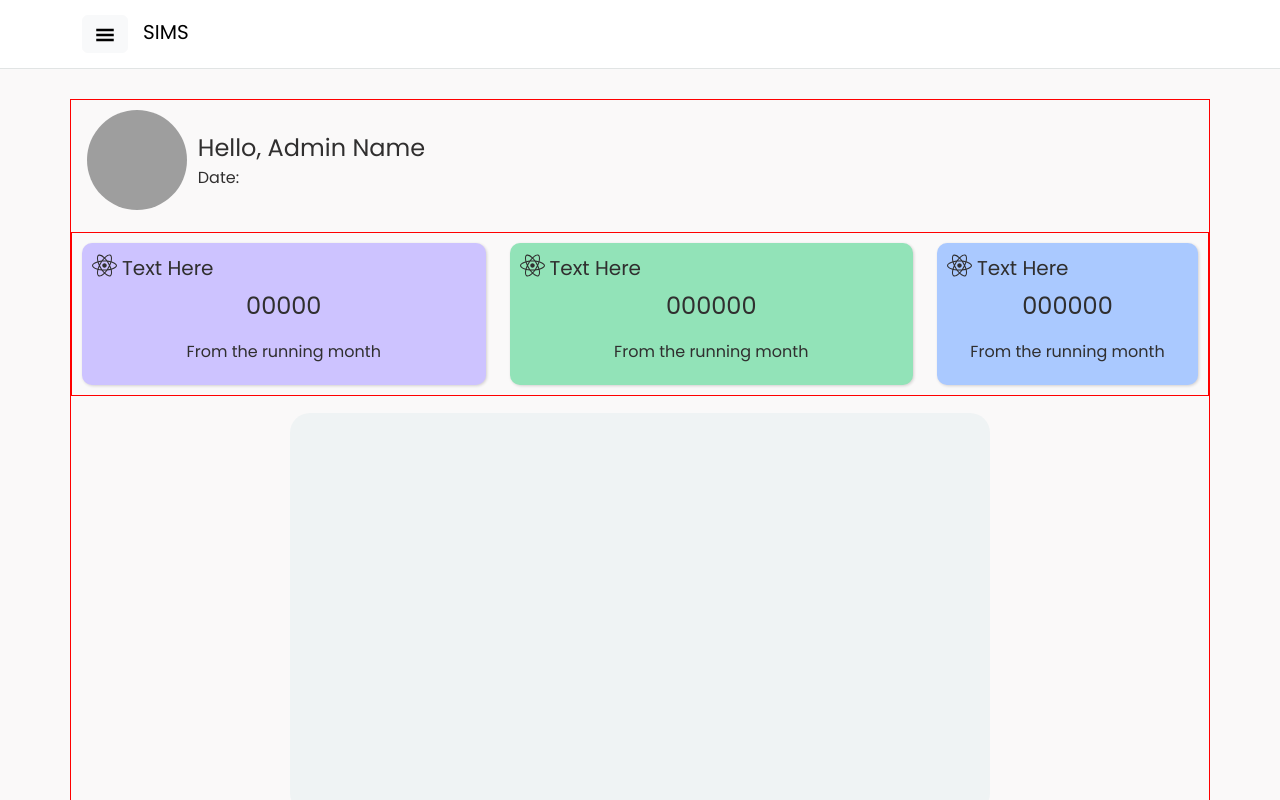
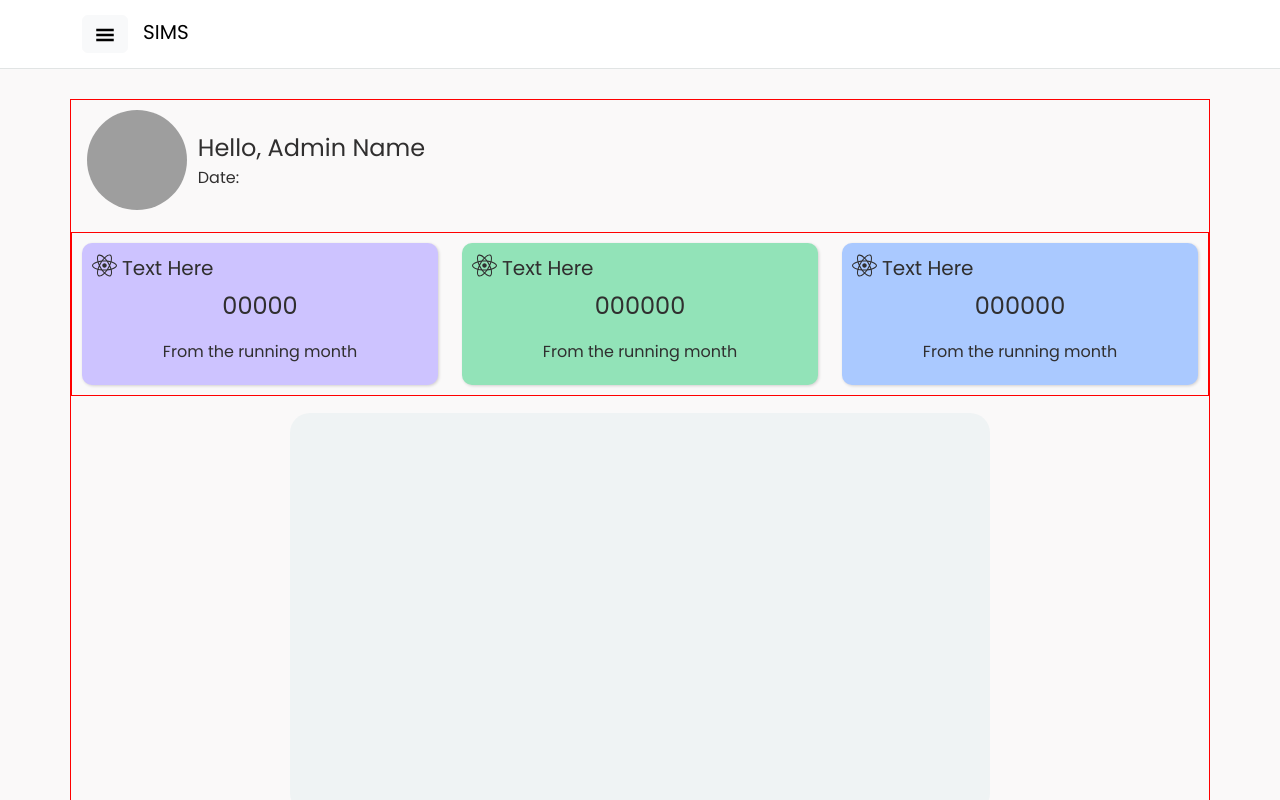
Before and after one commit to MarkRyuo/SalesInventoryManagementSystem_SIMS, a React (Vite) app in the folder client/: page /DashboardPage in a window 1280 px wide. Shown: the top 800 px of the page. Built offline with nearby package versions, Linux system fonts and the light colour scheme; grey boxes are pictures that could not be loaded.

Commit message:
Update: System

```diff
--- a/client/src/pages/DashboardPage.jsx
+++ b/client/src/pages/DashboardPage.jsx
@@ -33,7 +33,7 @@ export const DashboardPage = () => {
                         <Col className='colContainer'>
                             <Chart2 />
                         </Col>
-                        <Col className='colContainer' sm={12} md={12} lg={3}>
+                        <Col className='colContainer'>
                             <Chart3 />
                         </Col>
                     </Row>
```
